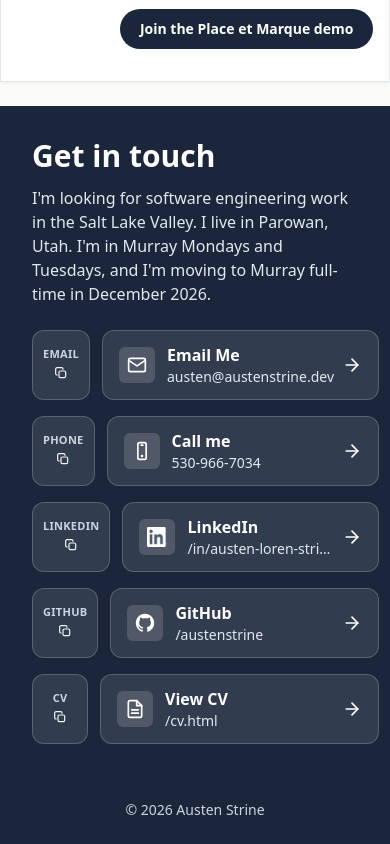
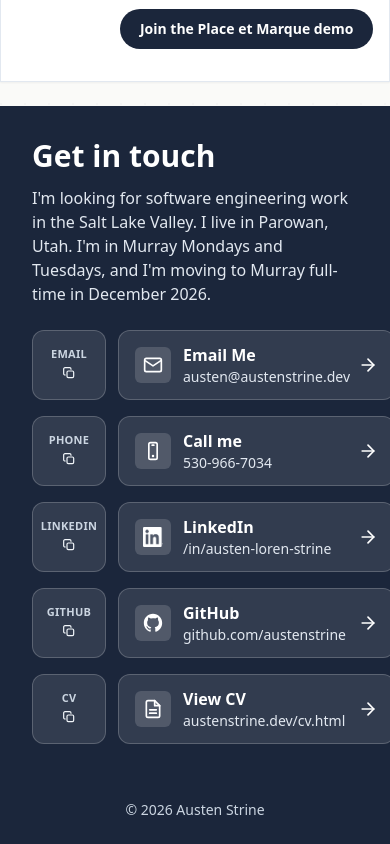
Before and after one commit to austenstrine/austenstrine_portfolio, a Next.js app in the folder apps/web/: page / in a window 390 px wide. Shown: the part 8650-9494 px from the top of the page. Built offline with nearby package versions, Linux system fonts and the light colour scheme; no server answers.

Commit message:
Polish contact copy column width and mobile action values.
Match all mobile copy buttons to LinkedIn width, keep action strings on
one overflowing line, and show hostnames for GitHub/CV (LinkedIn keeps /in/).

```diff
--- a/apps/web/src/components/sections/ContactMethodRow.tsx
+++ b/apps/web/src/components/sections/ContactMethodRow.tsx
@@ -18,20 +18,24 @@ type ContactMethodRowProps = {
 function mobileActionValue(href: string, copyValue: string): string {
 	if(href.startsWith('http://') || href.startsWith('https://')) {
 		try {
-			const path = new URL(href).pathname.replace(/\/$/, '');
+			const url = new URL(href);
+			const path = url.pathname.replace(/\/$/, '');
+			const host = url.hostname.replace(/^www\./, '');
+			// LinkedIn alone uses the /in/... path form.
+			if(host === 'linkedin.com' || host.endsWith('.linkedin.com')) {
+				return path || copyValue;
+			}
 			if(path) {
-				return path;
+				return `${host}${path}`;
 			}
+			return host || copyValue;
 		}
 		catch {
 			return copyValue;
 		}
 	}
 
-	if(href.startsWith('/') && !href.startsWith('//')) {
-		return href;
-	}
-
+	// Relative hrefs (e.g. CV): show hostname form from copyValue.
 	return copyValue;
 }
 
@@ -76,8 +80,10 @@ export function ContactMethodRow({
 			<div
 				className="
 					relative
+					w-[4.625rem]
 					shrink-0
 					self-stretch
+					md:w-auto
 					md:min-w-0
 					md:flex-1
 				"
@@ -87,7 +93,7 @@ export function ContactMethodRow({
 						group
 						inline-flex
 						h-full
-						min-w-14
+						w-full
 						flex-col
 						items-center
 						justify-center
@@ -125,6 +131,7 @@ export function ContactMethodRow({
 				>
 					<p
 						className="
+							whitespace-nowrap
 							text-[11px]
 							font-semibold
 							uppercase
@@ -158,7 +165,9 @@ export function ContactMethodRow({
 						<p
 							className="
 								min-w-0
+								overflow-hidden
 								truncate
+								whitespace-nowrap
 								text-sm
 								text-slate-100
 							"
@@ -225,12 +234,20 @@ export function ContactMethodRow({
 						{icon}
 					</span>
 					<div className="min-w-0 text-left">
-						<p className="font-semibold truncate">
+						<p
+							className="
+								truncate
+								whitespace-nowrap
+								font-semibold
+							"
+						>
 							{linkTitle}
 						</p>
 						<p
 							className="
+								overflow-hidden
 								truncate
+								whitespace-nowrap
 								text-sm
 								text-slate-200
 								md:hidden
@@ -241,6 +258,9 @@ export function ContactMethodRow({
 						<p
 							className="
 								hidden
+								overflow-hidden
+								truncate
+								whitespace-nowrap
 								text-sm
 								text-slate-200
 								md:block
```
